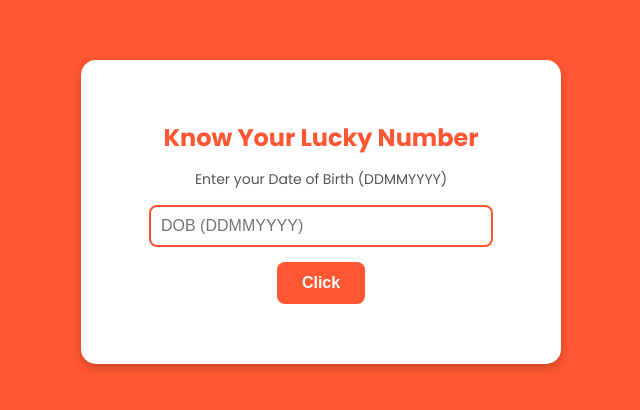
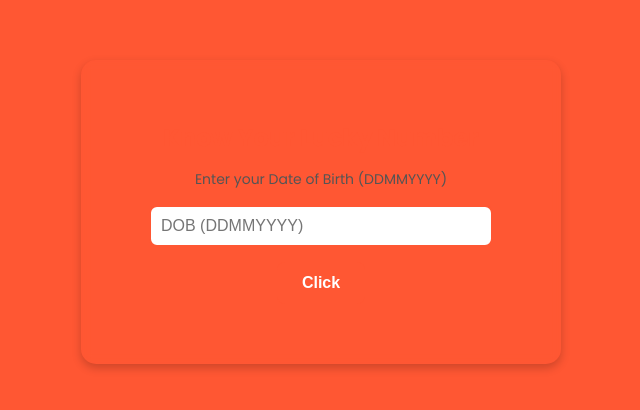
Before and after one commit to avinashkrofficial/Find-Lucky-number, a plain HTML site: page index.html in a window 1280 px wide. Shown: the part 188-598 px from the top of the page, without its empty margins (319-959 px from the left). Drawn offline with Linux system fonts and the light colour scheme.

Commit message:
Update stylesheet.css

```diff
--- a/stylesheet.css
+++ b/stylesheet.css
@@ -21,13 +21,14 @@ body {
   }
 
 .container {
-    background: white;
+/*     background: white; */
     padding: 40px;
     width: 50%;
     max-width: 400px;
     border-radius: 15px;
     box-shadow: 0px 4px 10px rgba(0, 0, 0, 0.2);
     transition: transform 0.3s ease-in-out;
+    backdrop-filter: blur(5px);
 }
 
 .container:hover {
```
